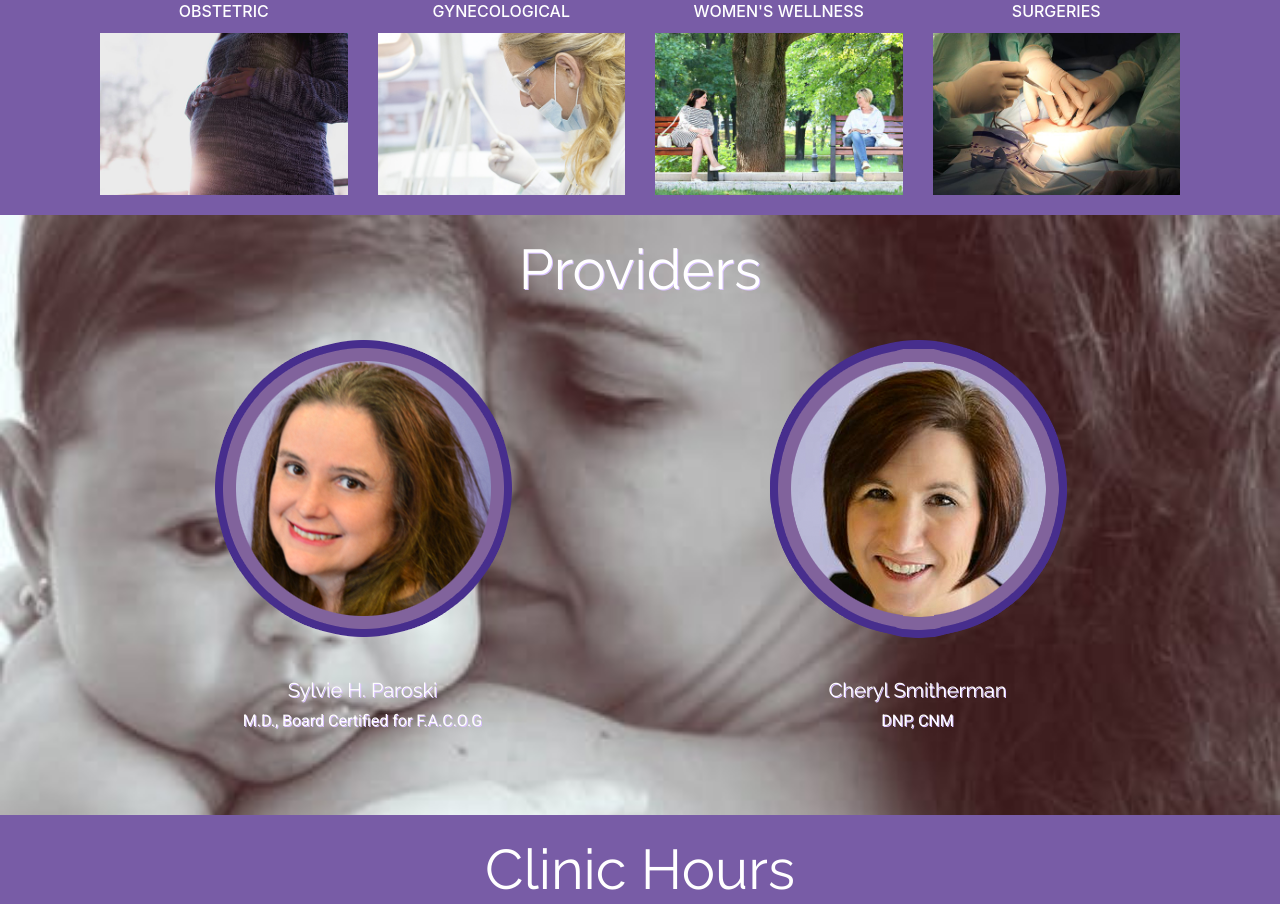
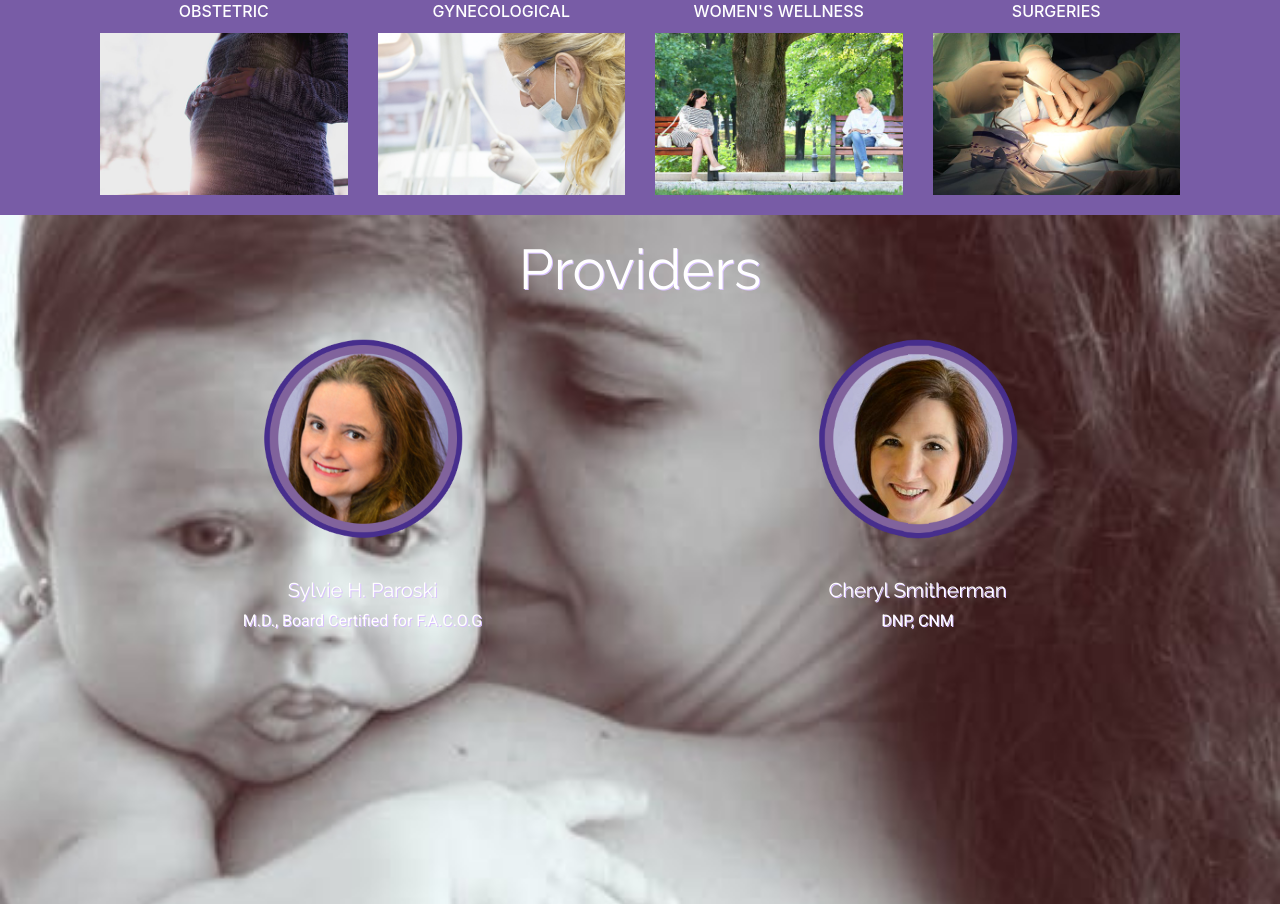
Before and after one commit to womenswellness/womenswellness.github.io, a website: page src/index.html in a window 1280 px wide. Shown: the part 815-1719 px from the top of the page. Drawn offline with Linux system fonts and the light colour scheme; grey boxes are pictures that could not be loaded.

Commit message:
adjusted providers image size

```diff
--- a/src/scss/style.scss
+++ b/src/scss/style.scss
@@ -107,10 +107,11 @@ p {
   background: url("../img/womanbaby.jpeg") no-repeat;
   background-size: cover;
   background-attachment: fixed;
-  min-height: 600px;
+  min-height: 700px;
   text-shadow: 1px 1px $secondary-color;
   img {
     margin: 30px;
+    width: 200px;
   }
   h5 {
     margin-top: 10px;
```
Also changed, not shown: src/css/style.css, 1 other file.
